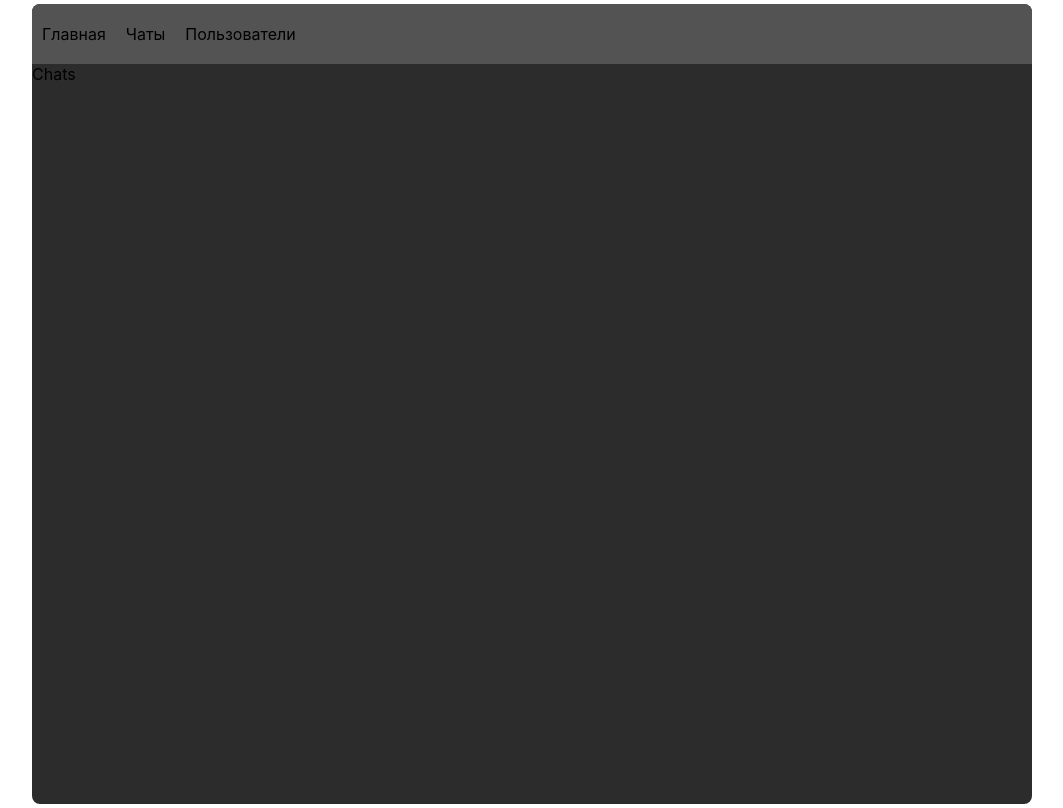
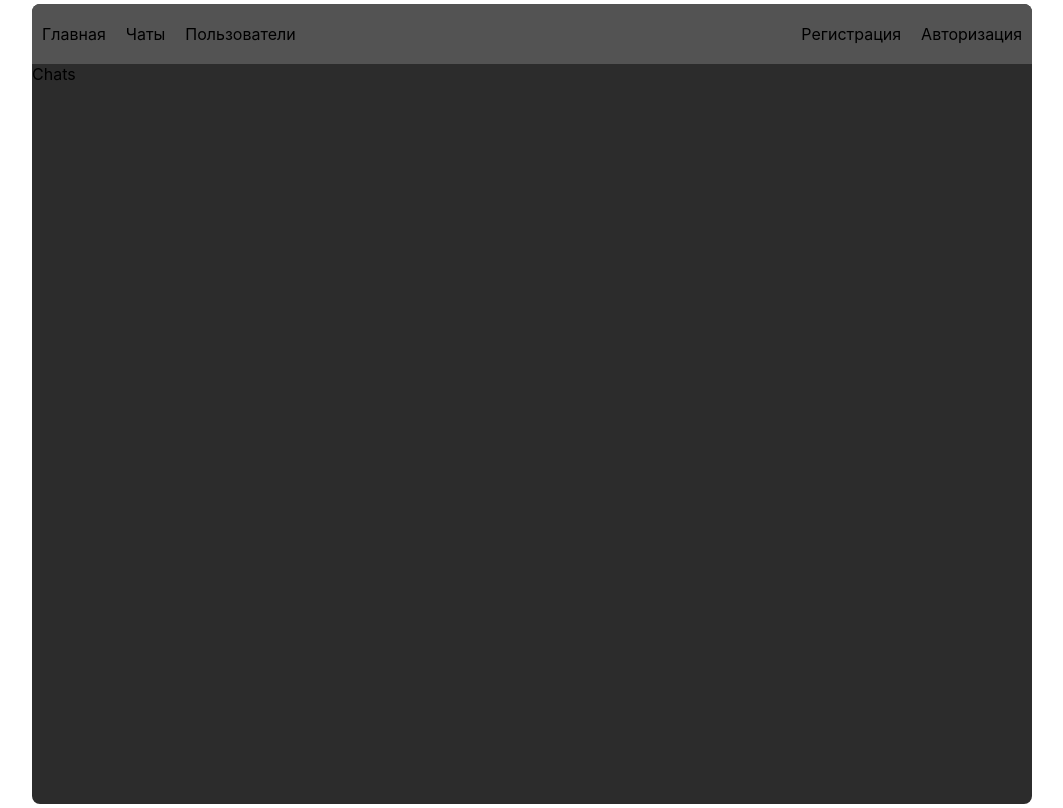
Before and after one commit to DmitriiMiasnikov/chat_ts, a React (Create React App) app: page /chats in a window 1280 px wide. Shown: the whole page, without its empty margins (108-1171 px from the left). Built offline with nearby package versions, Linux system fonts and the light colour scheme.

Commit message:
addd auth buttons in header

```diff
--- a/src/components/Header/Header.module.scss
+++ b/src/components/Header/Header.module.scss
@@ -3,6 +3,7 @@
   background-color: rgb(83, 83, 83);
   display: flex;
   flex-direction: row;
+  justify-content: space-between;
   .items {
     display: flex;
     flex-direction: row;
@@ -19,4 +20,19 @@
       }
     }
   }
+  .itemsRight {
+    display: flex;
+    flex-direction: row;
+    .itemRight {
+      display: flex;
+      justify-content: center;
+      align-items: center;
+      padding: 0 10px;
+      transition: .2s background-color;
+      &:hover {
+        cursor: pointer;
+        background-color: rgba(0, 0, 0, 0.082);
+      }
+    }
+  }
 }
--- a/src/components/Header/Header.tsx
+++ b/src/components/Header/Header.tsx
@@ -1,20 +1,34 @@
 import React from 'react';
 import { connect } from 'react-redux';
 import { HeaderDom } from './HeaderDom';
+import { setShowAuthorization, setShowRegistration } from './../../store/authReducer';
 
 type Props = {
-  headerItems: {title: string, link: string}[]
+  headerItems: { title: string, link: string }[],
+  headerItemsRight: { title: string, name: string }[],
+  setShowAuthorization: (show: boolean) => void,
+  setShowRegistration: (show: boolean) => void,
 }
 
 const Header = (props: Props) => {
+
+  const authHandler = (name: string) => {
+    if (name === 'registration') {
+      props.setShowRegistration(true);
+    } else if (name === 'authorization') {
+      props.setShowAuthorization(true);
+    }
+  }
+
   return (
-    <HeaderDom {...props}/>
+    <HeaderDom {...props} authHandler={authHandler} />
   )
 }
 
 const mapStatesToProps = (state: any) => {
   return {
-    headerItems: state.header.headerItems
+    headerItems: state.header.headerItems,
+    headerItemsRight: state.header.headerItemsRight
   }
 }
-export default connect(mapStatesToProps, {})(Header)
+export default connect(mapStatesToProps, { setShowAuthorization, setShowRegistration })(Header)
--- a/src/components/Header/HeaderDom.tsx
+++ b/src/components/Header/HeaderDom.tsx
@@ -3,7 +3,9 @@ import { NavLink } from 'react-router-dom';
 import styles from './Header.module.scss';
 
 type Props = {
-  headerItems: {title: string, link: string}[]
+  headerItems: {title: string, link: string}[],
+  headerItemsRight: {title: string, name: string}[],
+  authHandler: (name: string) => void
 }
 
 export const HeaderDom = (props: Props) => {
@@ -18,6 +20,15 @@ export const HeaderDom = (props: Props) => {
           })
         }
       </div>
+      <div className={styles.itemsRight}>
+        {props.headerItemsRight.map((el:any ,i:number) => {
+          return (
+            <div className={styles.itemRight} key={i} onClick={() => props.authHandler(el.name)}>
+              {el.title}
+            </div>
+          )
+        })}
+      </div>
     </div>
   )
 }
--- a/src/store/headerReducer.ts
+++ b/src/store/headerReducer.ts
@@ -5,7 +5,11 @@ const initialState = {
     {title: 'Главная', link: '/main'},
     {title: 'Чаты', link: '/chats'},
     {title: 'Пользователи', link: '/users'},
-  ]
+  ],
+  headerItemsRight: [
+    {title: 'Регистрация', name: 'registration'},
+    {title: 'Авторизация', name: 'authorization'},
+  ],
 }
 
 export const headerReducer = (state = initialState, action: any) => {
```
